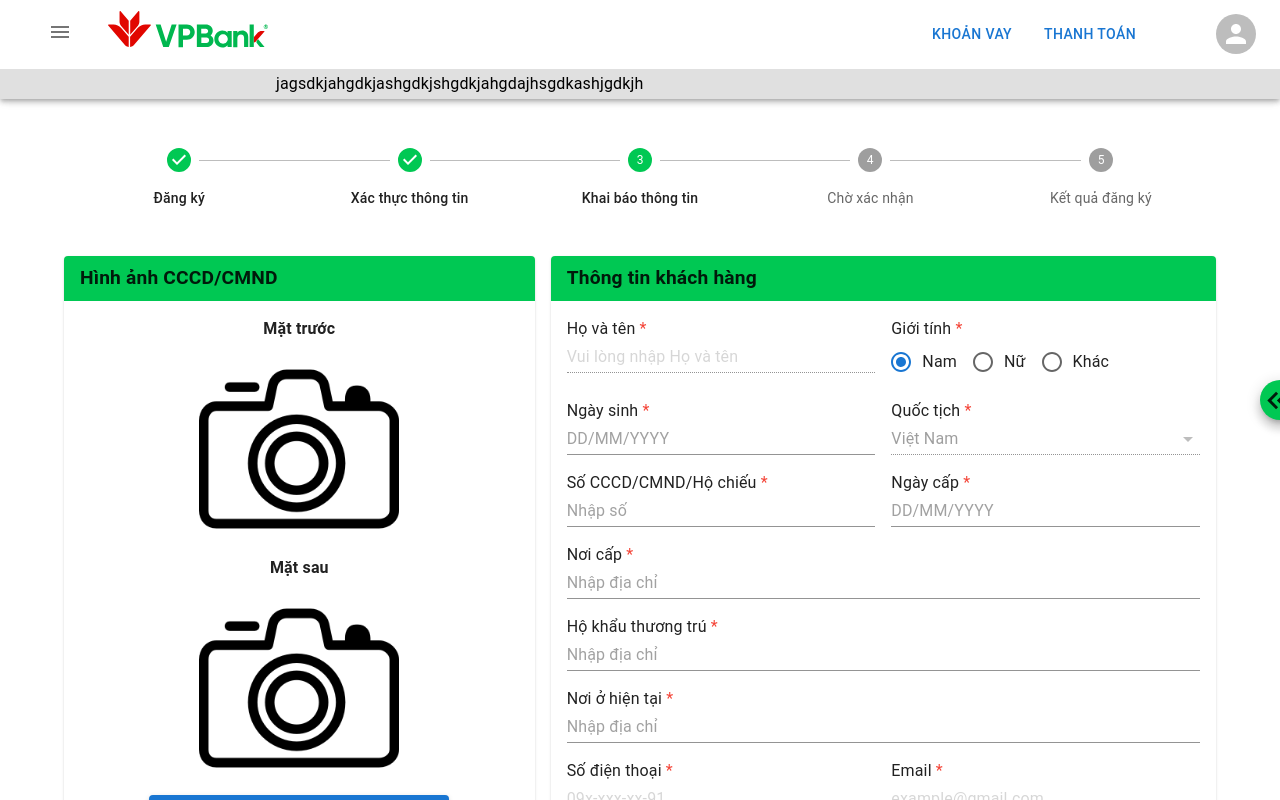
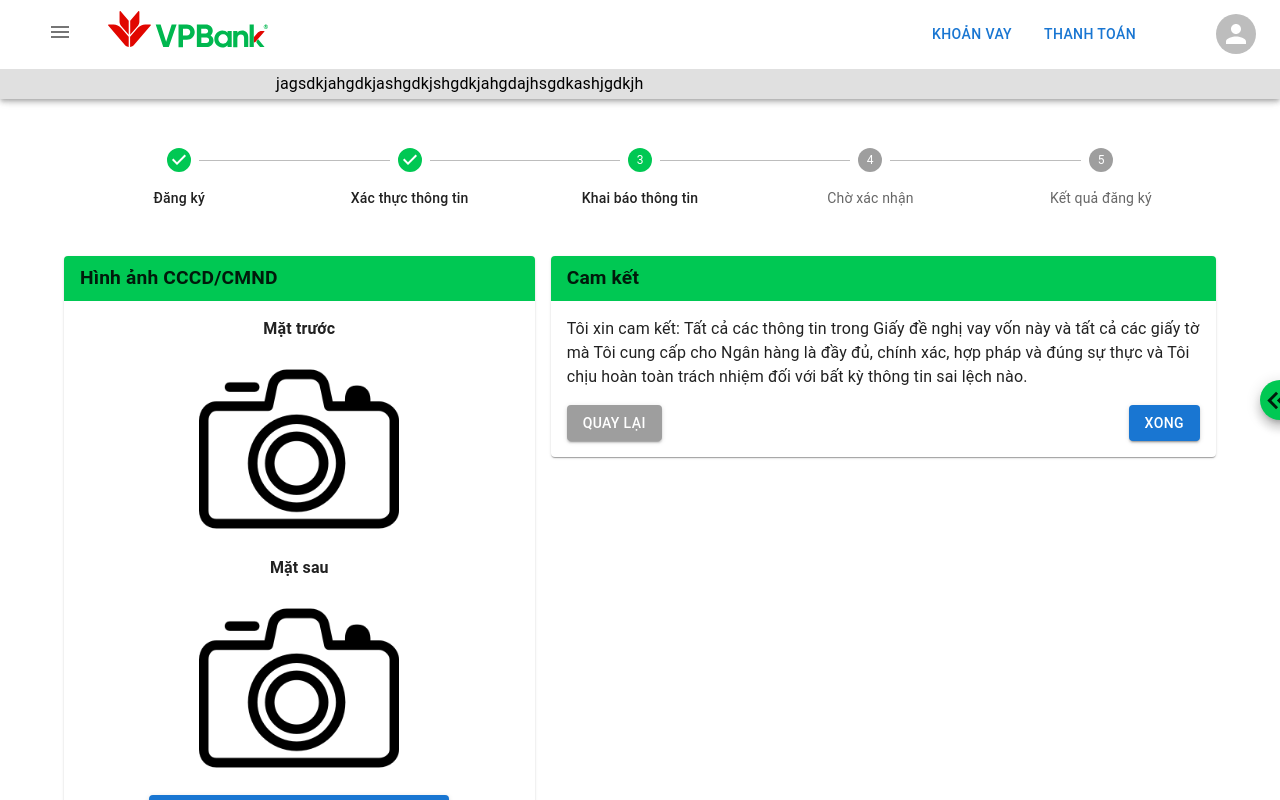
Before and after one commit to dienpq/banking-reactjs, a React (Create React App) app: page /bank-loan/open/1/register in a window 1280 px wide. Shown: the top 800 px of the page. Built offline with nearby package versions, Linux system fonts and the light colour scheme.

Commit message:
done info declaration

```diff
--- a/src/components/InfoDeclaration/index.js
+++ b/src/components/InfoDeclaration/index.js
@@ -19,7 +19,7 @@ const steps = [
 ];
 
 const InfoDeclaration = (props) => {
-    const [step, setStep] = useState(0)
+    const [step, setStep] = useState(5)
     const [statusStep, setStatusStep] = useState(false)
 
     const handleChangeStep = (status) => {
--- a/src/components/declare/Commitment/index.js
+++ b/src/components/declare/Commitment/index.js
@@ -1,7 +1,29 @@
 import { Button, Grid, Paper, Typography } from "@mui/material";
 import { Box, Stack } from "@mui/system";
+import axios from "axios";
 
 const Commitment = (props) => {
+    const handleConfirm = () => {
+        const customer = JSON.parse(sessionStorage.getItem("customer"))
+        const job = JSON.parse(sessionStorage.getItem("job"))
+        const loanPurpose = JSON.parse(sessionStorage.getItem("loanPurpose"))
+        const debtRepaymentSource = JSON.parse(sessionStorage.getItem("debtRepaymentSource"))
+        const collaterals = JSON.parse(sessionStorage.getItem("collaterals"))
+
+        const params = {
+            ...customer,
+            ...job,
+            ...loanPurpose,
+            ...debtRepaymentSource,
+            loanId: 1
+        }
+        axios.post("http://localhost:8080/contract", params)
+            .then((response) => {
+                console.log(response.data);
+                props.changeStep(6);
+            })
+            .catch(error => console.log(error));
+    }
     return (
         <>
             <Paper>
@@ -33,7 +55,7 @@ const Commitment = (props) => {
                                     Quay lại
                                 </Button>
 
-                                <Button variant="contained" onClick={() => props.changeStep(6)}>Xong</Button>
+                                <Button variant="contained" onClick={handleConfirm}>Xong</Button>
                             </Stack>
                         </Grid>
                     </Grid>
--- a/src/components/declare/InfoCustomer/index.js
+++ b/src/components/declare/InfoCustomer/index.js
@@ -72,10 +72,10 @@ const InfoCustomer = (props) => {
         let infoCustomer = {
             fullname: values.fullname,
             gender: values.gender,
-            birthday: `${values.birthday.$D}/${values.birthday.$M + 1}/${values.birthday.$y}`,
+            birthday: values.birthday.toISOString(),
             nationality: values.nationality,
             idNumber: values.idNumber,
-            issuedDate: `${values.issuedDate.$D}/${values.issuedDate.$M + 1}/${values.issuedDate.$y}`,
+            issuedDate: values.issuedDate.toISOString(),
             issuedPlace: values.issuedPlace,
             permanentAddress: values.permanentAddress,
             currentResidence: values.currentResidence,
```
